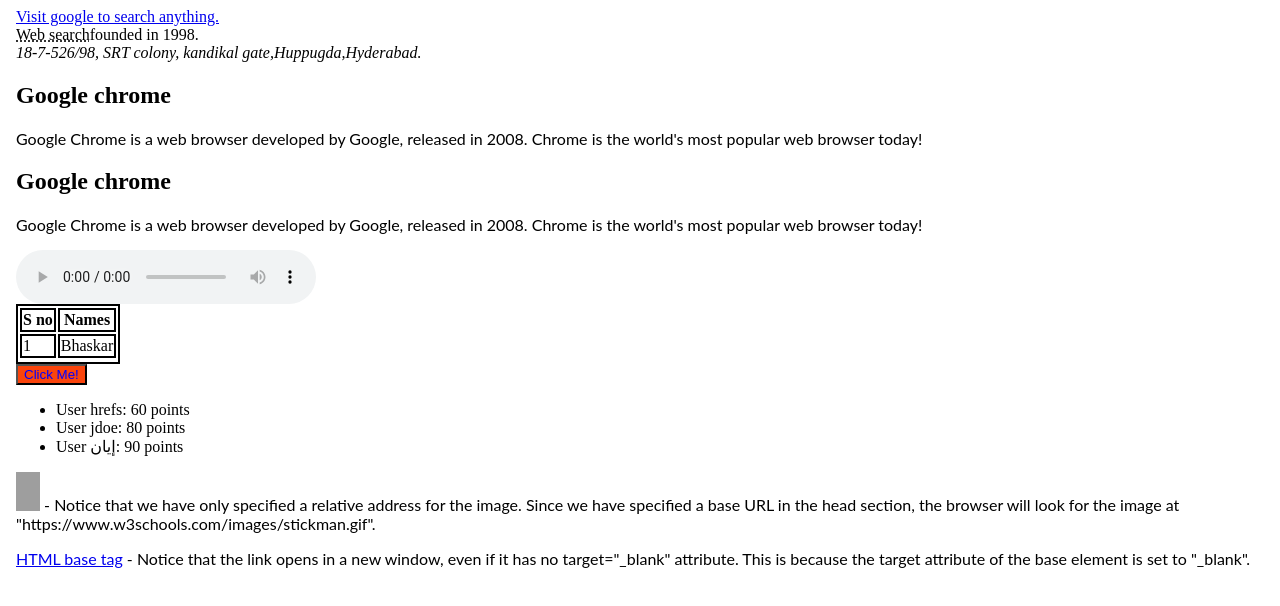
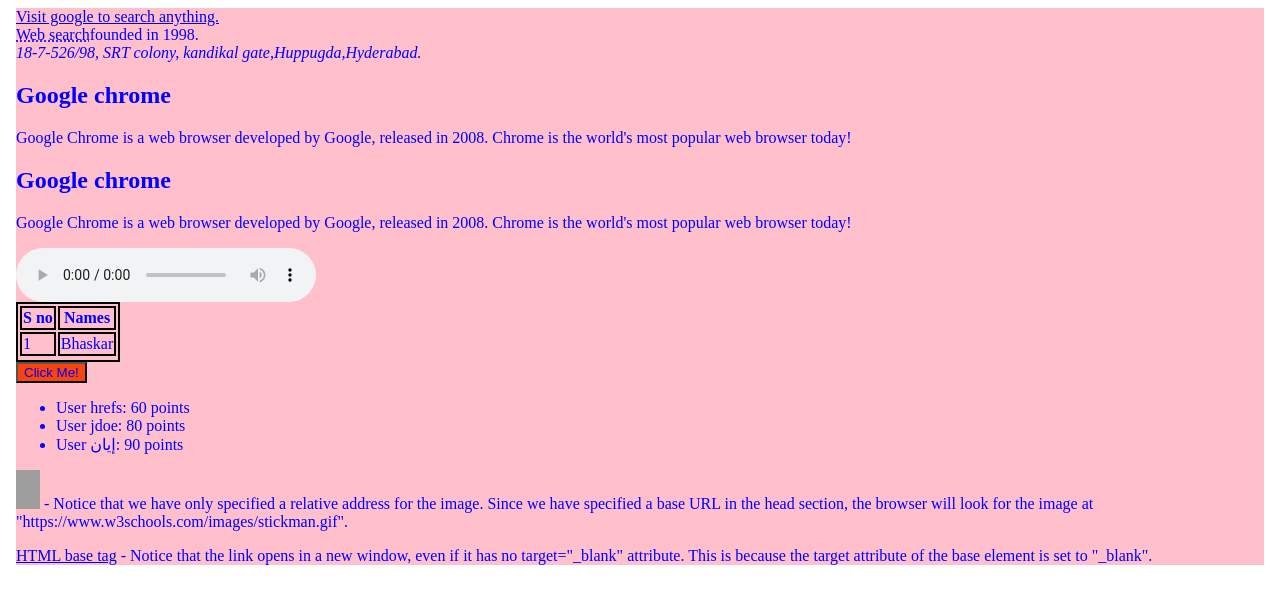
Before and after one commit to bhaskarpatnam/angular-Demo-html, an Angular app: page / in a window 1280 px wide. Shown: the top 606 px of the page. Built offline with nearby package versions, Linux system fonts and the light colour scheme; grey boxes are pictures that could not be loaded.

Commit message:
1 file modified

```diff
--- a/src/app/app.component.css
+++ b/src/app/app.component.css
@@ -1,5 +1,7 @@
-p {
-  font-family: Lato;
+body{
+  font-family: Times New Roman;
+  color:Blue;
+  background-color:PInk;
 }
 .btn1Color {
   color: blue;
```
